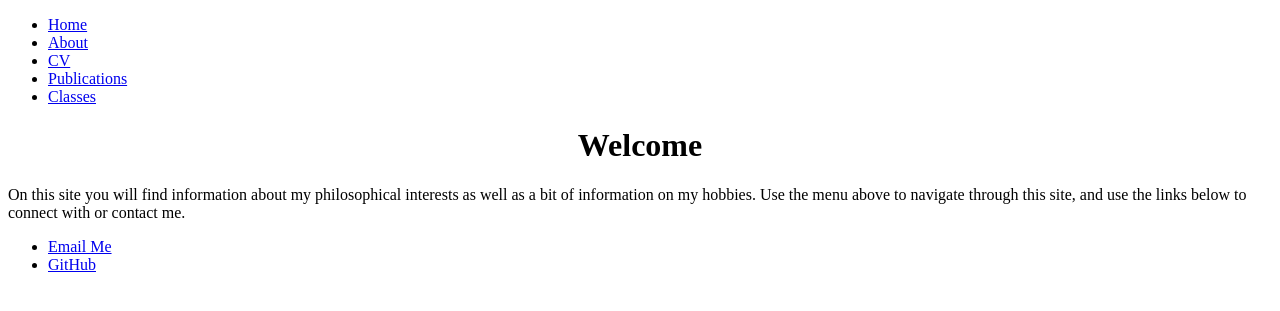
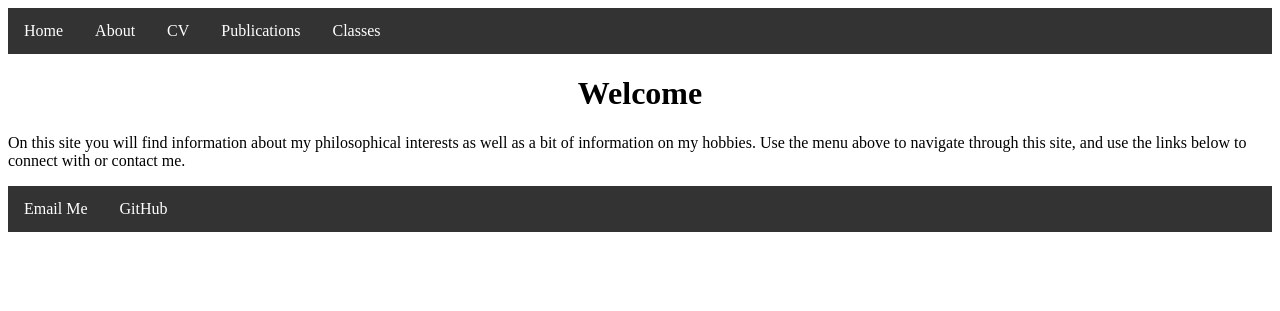
Before and after one commit to kevinjpatton/kevinjpatton.github.io, a Jekyll site: the page built from index.html, in a window 1280 px wide. Shown: the top 311 px of the page. Built offline with Jekyll 4.4.1, drawn with Linux system fonts in a browser that asks for light colours; Markdown is read by kramdown in place of the engine named in the settings.

Commit message:
Update main.css

```diff
--- a/css/main.css
+++ b/css/main.css
@@ -1,11 +1,4 @@
-<!DOCTYPE html>
-<html>
-<head>
-<meta name="viewport" content="width=device-width, initial-scale=1.0">
-<style>
-body {margin: 0;}
-
-ul.topnav {
+ul {
     list-style-type: none;
     margin: 0;
     padding: 0;
@@ -13,9 +6,11 @@ ul.topnav {
     background-color: #333;
 }
 
-ul.topnav li {float: left;}
+li {
+    float: left;
+}
 
-ul.topnav li a {
+li a {
     display: block;
     color: white;
     text-align: center;
@@ -23,23 +18,7 @@ ul.topnav li a {
     text-decoration: none;
 }
 
-ul.topnav li a:hover:not(.active) {background-color: #111;}
-
-ul.topnav li a.active {background-color: #4CAF50;}
-
-ul.topnav li.right {float: right;}
-
-@media screen and (max-width: 600px){
-    ul.topnav li.right,
-    ul.topnav li {float: none;}
+/* Change the link color to #111 (black) on hover */
+li a:hover {
+    background-color: #111;
 }
-</style>
-</head>
-<body>
-
-<ul class="topnav">
-  <li><a class="active" href="#home">Home</a></li>
-  <li><a href="/cv">CV</a></li>
-  <li><a href="/pubs">Publications</a></li>
-  <li><a href="/teaching">Classes</a></li>
-</ul>
```
